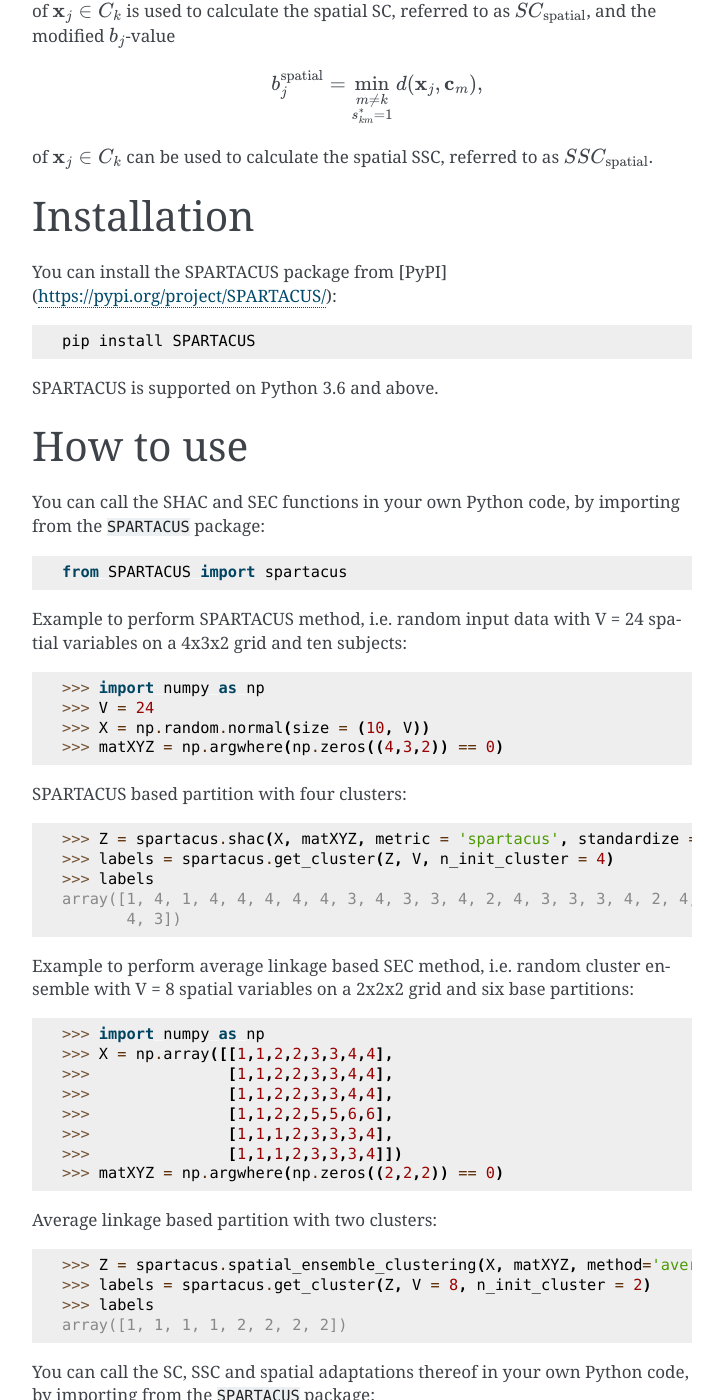
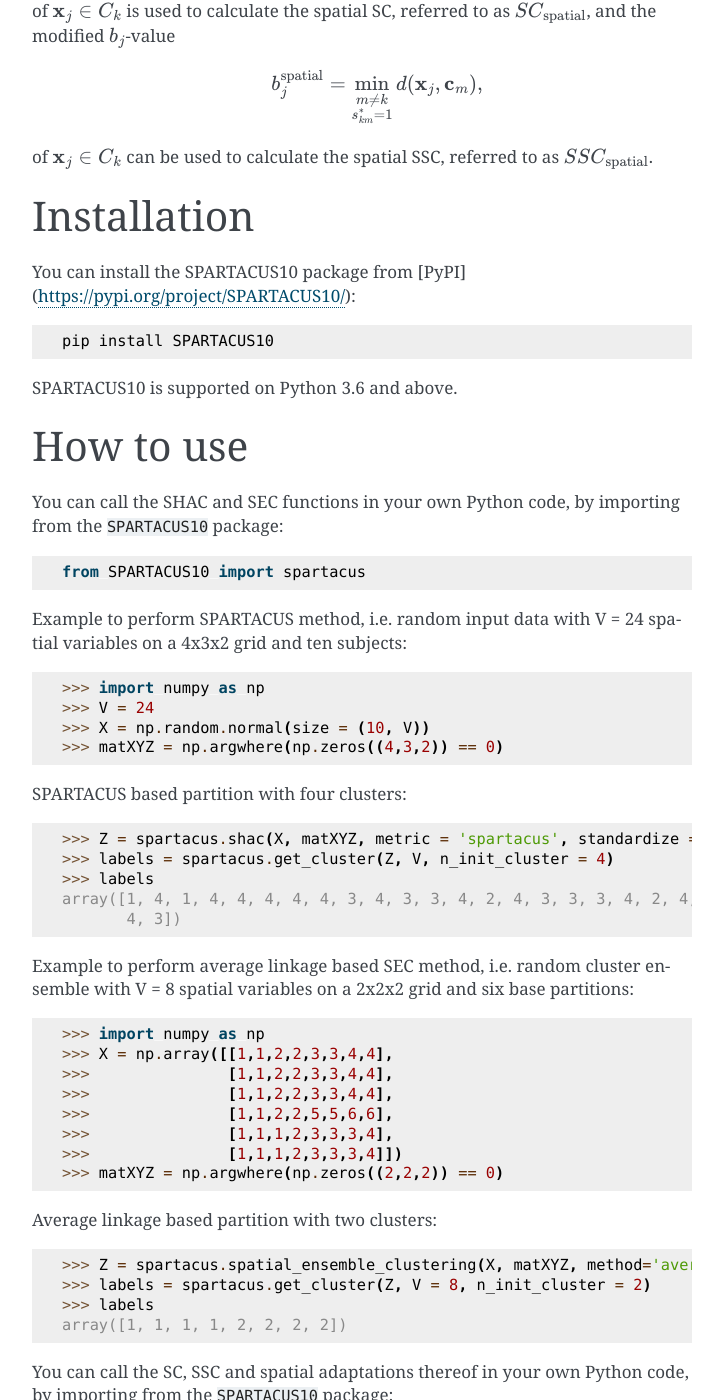
Before and after one commit to totie10/SPARTACUS10, a Sphinx documentation site: the page built from docs/source/README_FILE.rst, in a window 1280 px wide and 1400 px high, scrolled down 3052 px. Shown: the whole window, without its empty margins (388-1111 px from the left). Built offline with Sphinx 7.4.7, drawn with Linux system fonts in a browser that asks for light colours; some of the changed text lies outside the part shown.

Commit message:
Repository renamed to SPARTACUS10

```diff
--- a/docs/source/README_FILE.rst
+++ b/docs/source/README_FILE.rst
@@ -38,7 +38,7 @@
 introduced by Tietz et al. (2021), in order to obtain a final ensemble parcellation
 based on a cluster ensemble.
 
-The SHAC and SEC methods are implemented in the :code:`spartacus` module from the :code:`SPARTACUS`
+The SHAC and SEC methods are implemented in the :code:`spartacus` module from the :code:`SPARTACUS10`
 package.
 
 
@@ -87,7 +87,7 @@
 An issue with the silhouette coefficient is that its memory consuming, if the
 number of voxels :math:`V` is large, as it is typically the case with high-resolution
 neuroimages. In order to avoid running into a memory error, the module
-:code:`spatial_silhouette` from the :code:`SPARTACUS` package includes an implementation
+:code:`spatial_silhouette` from the :code:`SPARTACUS10` package includes an implementation
 of the silhouette coefficient for large data sets that avoids to run into a memory
 error, by calculating the pairwise distances between voxels not all at once, but
 in chunks.
@@ -153,20 +153,20 @@
 Installation
 ============
 
-You can install the SPARTACUS package from [PyPI](https://pypi.org/project/SPARTACUS/)::
+You can install the SPARTACUS10 package from [PyPI](https://pypi.org/project/SPARTACUS10/)::
 
-    pip install SPARTACUS
+    pip install SPARTACUS10
 
-SPARTACUS is supported on Python 3.6 and above.
+SPARTACUS10 is supported on Python 3.6 and above.
 
 
 How to use
 ==========
 
 You can call the SHAC and SEC functions in your own Python code, by importing
-from the :code:`SPARTACUS` package::
+from the :code:`SPARTACUS10` package::
 
-    from SPARTACUS import spartacus
+    from SPARTACUS10 import spartacus
 
 Example to perform SPARTACUS method, i.e. random input data with V = 24 spatial
 variables on a 4x3x2 grid and ten subjects::
@@ -205,9 +205,9 @@
 
 
 You can call the SC, SSC and spatial adaptations thereof in your own Python code,
-by importing from the :code:`SPARTACUS` package::
+by importing from the :code:`SPARTACUS10` package::
 
-    >>> from SPARTACUS import spatial_silhouette
+    >>> from SPARTACUS10 import spatial_silhouette
 
 Example evaluation using the silhouette coefficient of randomly generated input
 data with 100 variables and a random partition assigning each variable to one
@@ -227,7 +227,7 @@
 
     py.test
 
-from the SPARTACUS directory (installed in side_packages).
+from the SPARTACUS10 directory (installed in side_packages).
 
 References
 ==========
--- a/docs/source/conf.py
+++ b/docs/source/conf.py
@@ -17,7 +17,7 @@
 
 # -- Project information -----------------------------------------------------
 
-project = 'SPARTACUS'
+project = 'SPARTACUS10'
 copyright = '2021, Tobias Tietz'
 author = 'Tobias Tietz'
 
--- a/docs/source/index.rst
+++ b/docs/source/index.rst
@@ -1,12 +1,12 @@
-.. SPARTACUS documentation master file, created by
+.. SPARTACUS10 documentation master file, created by
    sphinx-quickstart on Fri May 21 15:50:21 2021.
    You can adapt this file completely to your liking, but it should at least
    contain the root `toctree` directive.
 
 =====================================
-Welcome to SPARTACUS's documentation!
+Welcome to SPARTACUS10's documentation!
 =====================================
-The SPARTACUS package includes functions to perform spatial hierarchical
+The SPARTACUS10 package includes functions to perform spatial hierarchical
 agglomerative clustering (SHAC), including SPARTACUS (SPAtial hieRarchical
 agglomeraTive vAriable ClUStering), as well as spatially constrained ensemble
 clustering (SEC). These functions are especially designed to cluster neuroimaging
--- a/setup.py
+++ b/setup.py
@@ -18,7 +18,7 @@
 
 setup(
     name='SPARTACUS10',
-    version='0.1.7',
+    version='0.0.1',
     license='MIT',
     description='A package to perform spatial hierarchical agglomerative clustering as well as spatially constrained ensemble clustering. Further includes implementations of the silhouette coefficient, the simplified silhouette coefficient and spatial adaptations thereof.',
     long_description=README,
--- a/src/SPARTACUS10/__init__.py
+++ b/src/SPARTACUS10/__init__.py
@@ -1,4 +1,4 @@
-__version__ = '0.1.7'
+__version__ = '0.0.1'
 
 from . import spartacus
 from . import spatial_silhouette
```
Also changed, not shown: 2 other files.
